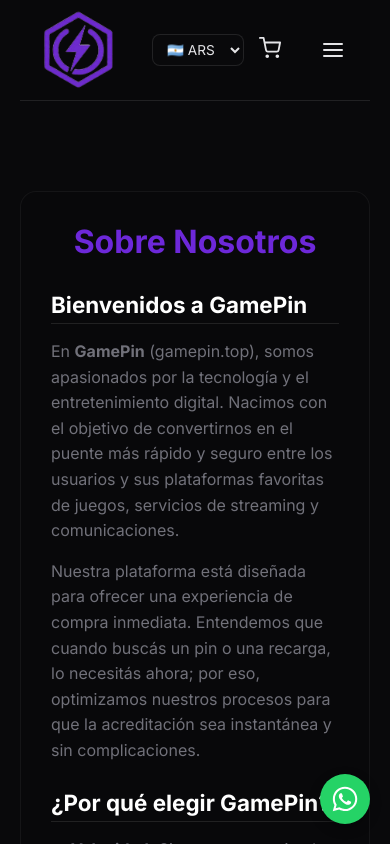
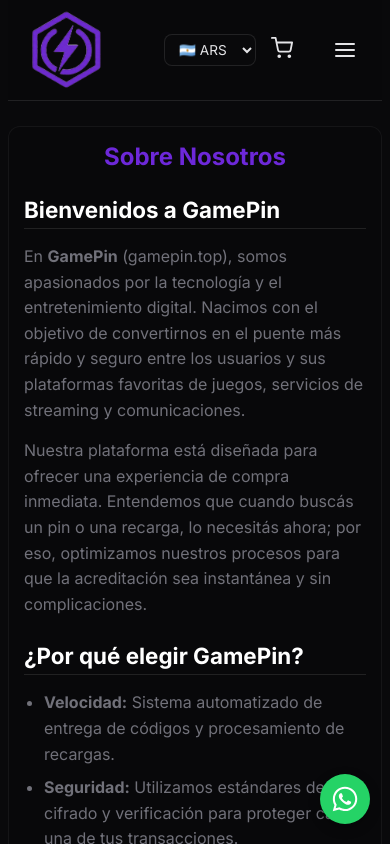
Before and after one commit to SajDiego/my-web, a React (Vite) app in the folder frontend/: page /about in a window 390 px wide. Shown: the top 844 px of the page. Built offline with nearby package versions, Linux system fonts and the light colour scheme; no server answers.

Commit message:
arrelo de padding y margin en la web

```diff
--- a/frontend/src/App.css
+++ b/frontend/src/App.css
@@ -156,3 +156,19 @@
 .btn-back:hover {
   color: var(--text-main);
 }
+
+@media (max-width: 768px) {
+  .app-container {
+    padding: 0 8px;
+  }
+  .main-content {
+    padding: 15px 0;
+  }
+  .card-glass {
+    padding: 10px;
+    border-radius: 12px;
+  }
+  .auth-container {
+    margin: 20px auto;
+  }
+}
--- a/frontend/src/index.css
+++ b/frontend/src/index.css
@@ -280,7 +280,7 @@ select {
 
 @media (max-width: 768px) {
     .main-content {
-        padding: 24px 16px;
+        padding: 5px 8px;
     }
 
     .section-title,
--- a/frontend/src/pages/LegalPages.css
+++ b/frontend/src/pages/LegalPages.css
@@ -56,3 +56,16 @@
 .legal-content a:hover {
     text-decoration: underline;
 }
+
+@media (max-width: 768px) {
+    .legal-page-container {
+        margin: 10px auto;
+        padding: 15px;
+        border-radius: 12px;
+    }
+
+    .legal-title {
+        font-size: 1.5rem;
+        margin-bottom: 20px;
+    }
+}
```
